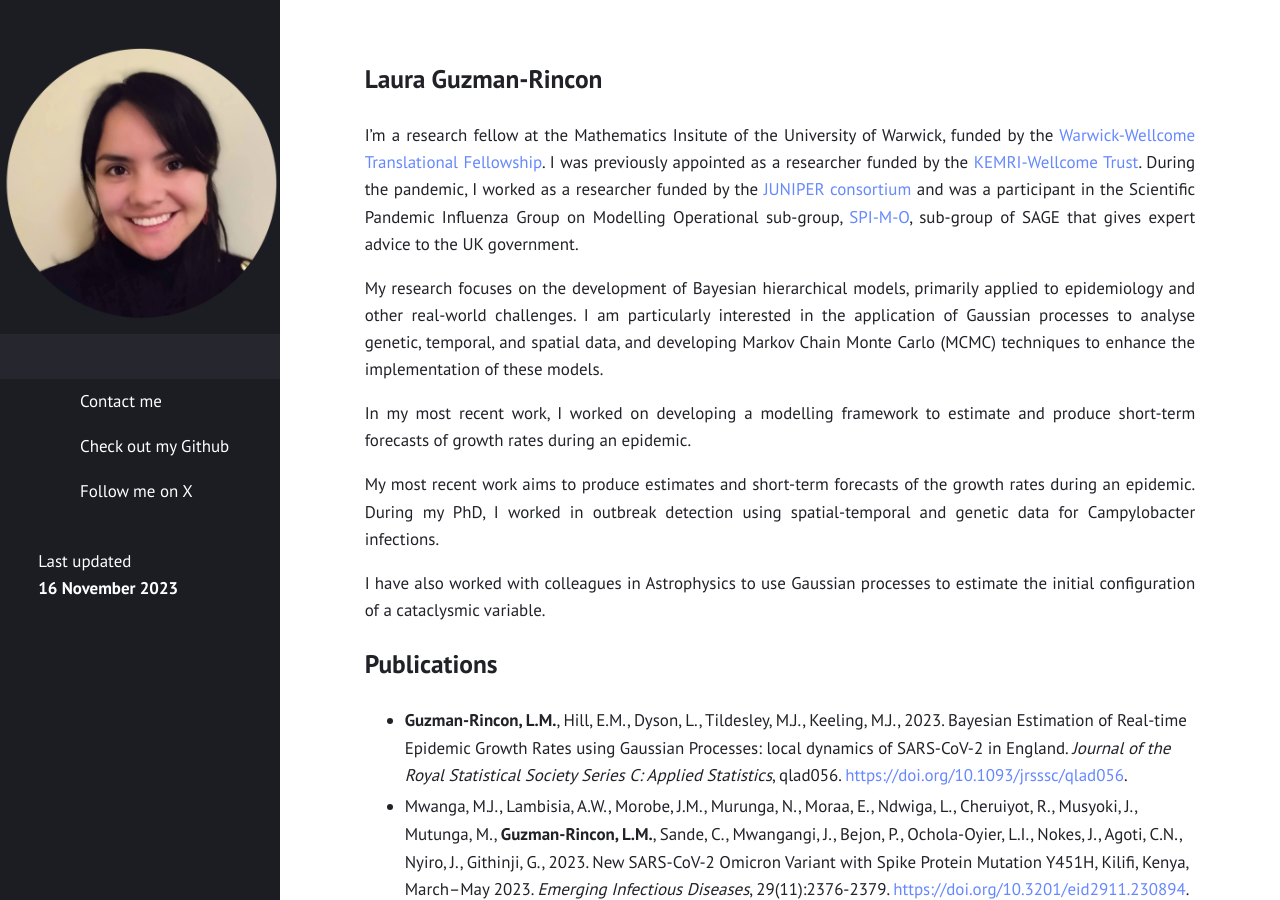
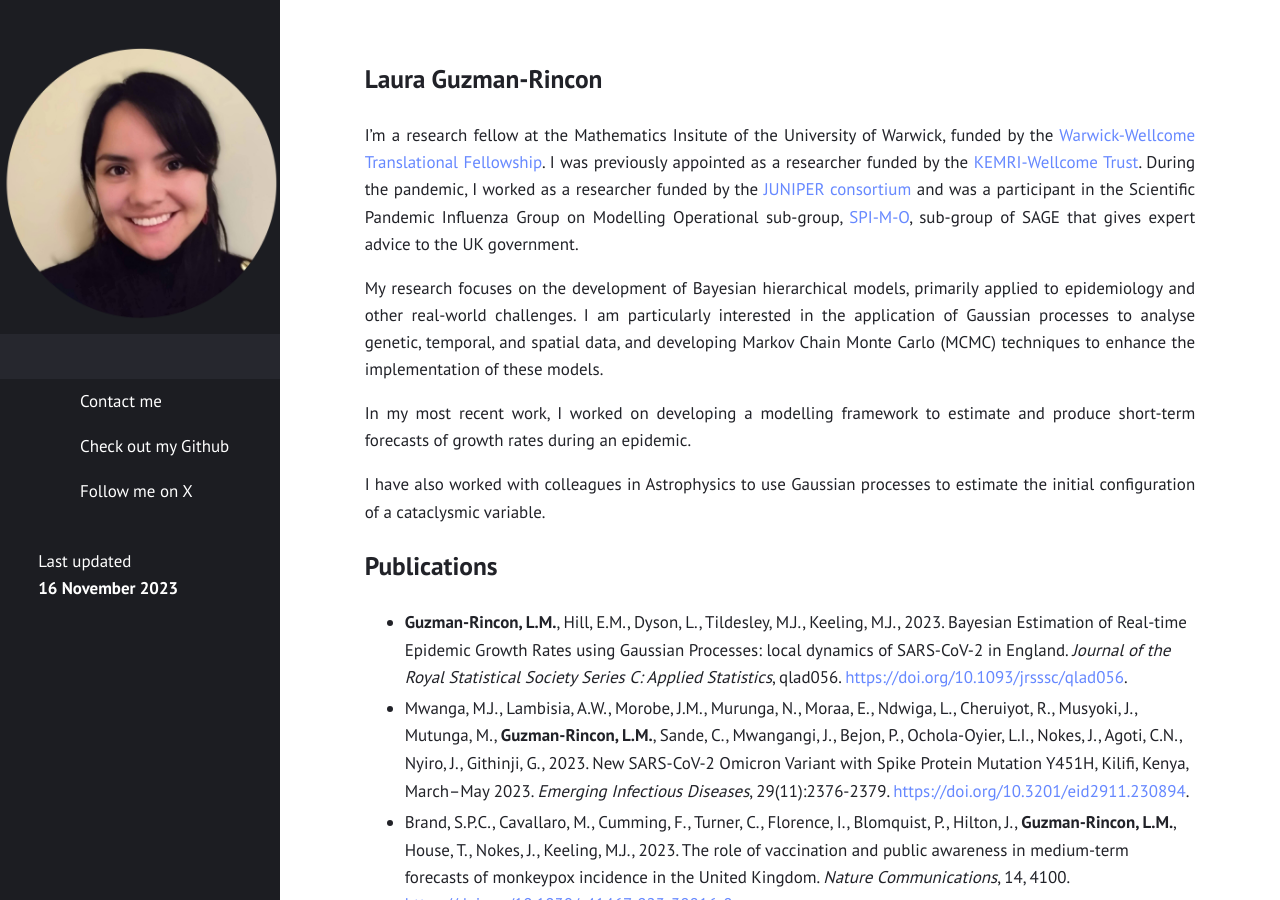
Before and after one commit to lauraguzmanrincon/lauraguzmanrincon.github.io, a Jekyll site: the page built from index.md, in a window 1280 px wide and 900 px high. Built offline with Jekyll 4.4.1, drawn with Linux system fonts in a browser that asks for light colours.

Commit message:
Update index.md

```diff
--- a/index.md
+++ b/index.md
@@ -10,8 +10,6 @@ I'm a research fellow at the Mathematics Insitute of the University of Warwick,
 My research focuses on the development of Bayesian hierarchical models, primarily applied to epidemiology and other real-world challenges. I am particularly interested in the application of Gaussian processes to analyse genetic, temporal, and spatial data, and developing Markov Chain Monte Carlo (MCMC) techniques to enhance the implementation of these models.
 
 In my most recent work, I worked on developing a modelling framework to estimate and produce short-term forecasts of growth rates during an epidemic.
-
-My most recent work aims to produce estimates and short-term forecasts of the growth rates during an epidemic. During my PhD, I worked in outbreak detection using spatial-temporal and genetic data for Campylobacter infections.
 
 I have also worked with colleagues in Astrophysics to use Gaussian processes to estimate the initial configuration of a cataclysmic variable.
 
```
